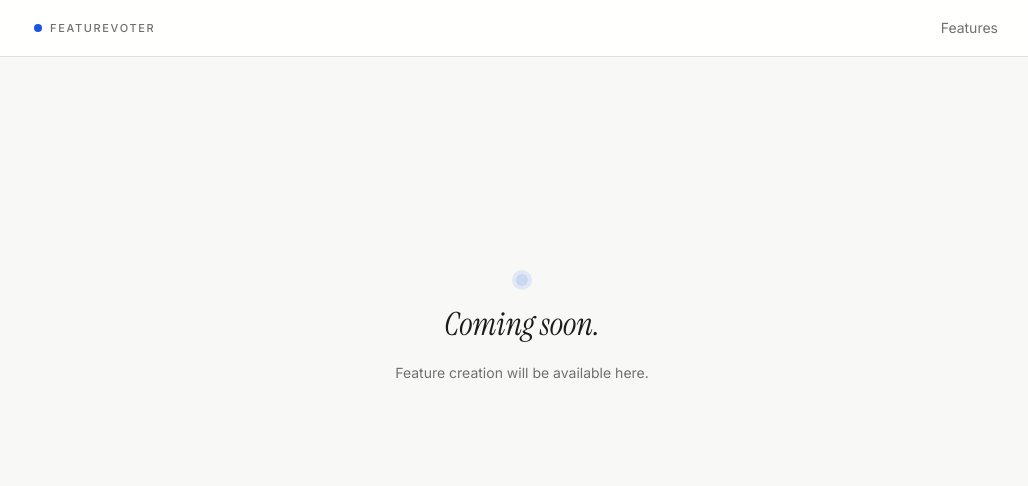
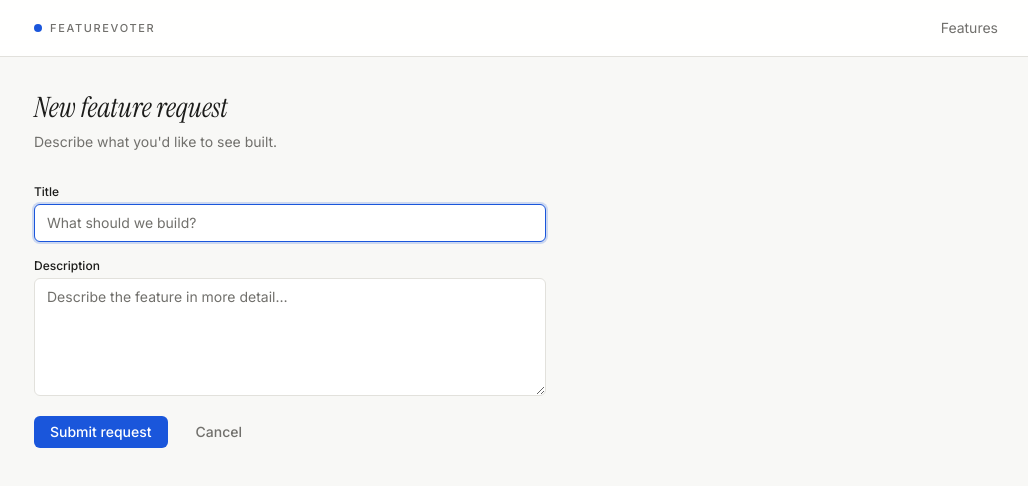
Before and after one commit to nilsalexberg/feature-voter, a React (Vite) app in the folder frontend/: page /features/new in a window 1280 px wide. Shown: the top 486 px of the page, without its empty margins (118-1146 px from the left). Built offline with nearby package versions, Linux system fonts and the light colour scheme; no server answers; sample sign-in values are in the browser's storage.

Commit message:
feat: implement create and edit feature request pages using a reusable FeatureForm component

```diff
--- a/frontend/src/App.tsx
+++ b/frontend/src/App.tsx
@@ -4,6 +4,7 @@ import { ForgotPasswordPage } from './pages/auth/ForgotPasswordPage';
 import { ResetPasswordPage } from './pages/auth/ResetPasswordPage';
 import { HomePage } from './pages/app/HomePage';
 import { NewFeaturePage } from './pages/app/NewFeaturePage';
+import { EditFeaturePage } from './pages/app/EditFeaturePage';
 import { ProtectedRoute } from './components/ProtectedRoute';
 
 function App() {
@@ -16,6 +17,7 @@ function App() {
         <Route element={<ProtectedRoute />}>
           <Route path="/" element={<HomePage />} />
           <Route path="/features/new" element={<NewFeaturePage />} />
+          <Route path="/features/:id/edit" element={<EditFeaturePage />} />
         </Route>
         <Route path="*" element={<Navigate to="/" replace />} />
       </Routes>
--- /dev/null
+++ b/frontend/src/components/FeatureForm.tsx
@@ -0,0 +1,67 @@
+import { useState } from 'react';
+import { Button, Input, Textarea } from '@/ui';
+
+interface FeatureFormProps {
+  defaultValues?: { title: string; description: string };
+  onSubmit: (title: string, description: string) => Promise<void>;
+  onCancel?: () => void;
+  isPending: boolean;
+  error: string | null;
+  submitLabel: string;
+}
+
+export function FeatureForm({
+  defaultValues,
+  onSubmit,
+  onCancel,
+  isPending,
+  error,
+  submitLabel,
+}: FeatureFormProps) {
+  const [title, setTitle] = useState(defaultValues?.title ?? '');
+  const [description, setDescription] = useState(defaultValues?.description ?? '');
+  const [titleError, setTitleError] = useState<string | undefined>();
+
+  async function handleSubmit(e: React.FormEvent) {
+    e.preventDefault();
+    if (!title.trim()) {
+      setTitleError('Title is required');
+      return;
+    }
+    setTitleError(undefined);
+    await onSubmit(title.trim(), description.trim());
+  }
+
+  return (
+    <form onSubmit={handleSubmit} className="flex flex-col gap-4" noValidate>
+      {error && <p className="text-sm text-danger">{error}</p>}
+      <Input
+        label="Title"
+        placeholder="What should we build?"
+        value={title}
+        onChange={(e) => setTitle(e.target.value)}
+        error={titleError}
+        disabled={isPending}
+        autoFocus
+      />
+      <Textarea
+        label="Description"
+        placeholder="Describe the feature in more detail…"
+        value={description}
+        onChange={(e) => setDescription(e.target.value)}
+        rows={5}
+        disabled={isPending}
+      />
+      <div className="flex items-center gap-3 pt-1">
+        <Button type="submit" variant="primary" disabled={isPending}>
+          {isPending ? 'Saving…' : submitLabel}
+        </Button>
+        {onCancel && (
+          <Button type="button" variant="ghost" onClick={onCancel} disabled={isPending}>
+            Cancel
+          </Button>
+        )}
+      </div>
+    </form>
+  );
+}
--- /dev/null
+++ b/frontend/src/pages/app/EditFeaturePage.tsx
@@ -0,0 +1,51 @@
+import { useNavigate, useParams } from 'react-router-dom';
+import { AppLayout } from './AppLayout';
+import { FeatureForm } from '@/components/FeatureForm';
+import { useFeatureRequest } from '@/hooks/useFeatureRequest';
+import { useUpdateFeature } from '@/hooks/useUpdateFeature';
+
+export function EditFeaturePage() {
+  const { id } = useParams<{ id: string }>();
+  const navigate = useNavigate();
+  const featureId = Number(id);
+
+  const { data: feature, isPending: isLoading, error: loadError } = useFeatureRequest(featureId);
+  const { updateFeature, isPending: isSaving, error: saveError } = useUpdateFeature();
+
+  async function handleSubmit(title: string, description: string) {
+    const updated = await updateFeature(featureId, { title, description });
+    if (updated) navigate('/');
+  }
+
+  return (
+    <AppLayout>
+      <div className="max-w-lg">
+        <div className="mb-8">
+          <h1 className="font-display italic text-[1.75rem] text-text leading-snug">
+            Edit feature request
+          </h1>
+          <p className="text-sm text-muted mt-1">Update the title or description.</p>
+        </div>
+
+        {isLoading && (
+          <p className="text-sm text-muted">Loading…</p>
+        )}
+
+        {loadError && (
+          <p className="text-sm text-danger">{loadError}</p>
+        )}
+
+        {feature && (
+          <FeatureForm
+            defaultValues={{ title: feature.title, description: feature.description }}
+            onSubmit={handleSubmit}
+            onCancel={() => navigate('/')}
+            isPending={isSaving}
+            error={saveError}
+            submitLabel="Save changes"
+          />
+        )}
+      </div>
+    </AppLayout>
+  );
+}
--- a/frontend/src/pages/app/NewFeaturePage.tsx
+++ b/frontend/src/pages/app/NewFeaturePage.tsx
@@ -1,14 +1,35 @@
+import { useNavigate } from 'react-router-dom';
 import { AppLayout } from './AppLayout';
+import { FeatureForm } from '@/components/FeatureForm';
+import { useCreateFeature } from '@/hooks/useCreateFeature';
 
 export function NewFeaturePage() {
+  const navigate = useNavigate();
+  const { createFeature, isPending, error } = useCreateFeature();
+
+  async function handleSubmit(title: string, description: string) {
+    const feature = await createFeature(title, description);
+    if (feature) navigate('/');
+  }
+
   return (
     <AppLayout>
-      <div className="flex flex-col items-center justify-center min-h-[60vh] gap-4 text-center">
-        <span className="w-3 h-3 rounded-full bg-accent/20 ring-4 ring-accent/10" />
-        <h1 className="font-display italic text-[2rem] text-text leading-snug">Coming soon.</h1>
-        <p className="text-sm text-muted max-w-xs leading-relaxed">
-          Feature creation will be available here.
-        </p>
+      <div className="max-w-lg">
+        <div className="mb-8">
+          <h1 className="font-display italic text-[1.75rem] text-text leading-snug">
+            New feature request
+          </h1>
+          <p className="text-sm text-muted mt-1">
+            Describe what you'd like to see built.
+          </p>
+        </div>
+        <FeatureForm
+          onSubmit={handleSubmit}
+          onCancel={() => navigate('/')}
+          isPending={isPending}
+          error={error}
+          submitLabel="Submit request"
+        />
       </div>
     </AppLayout>
   );
```
Also changed, not shown: 1 other file (tests, documents, lock files or other folders).
